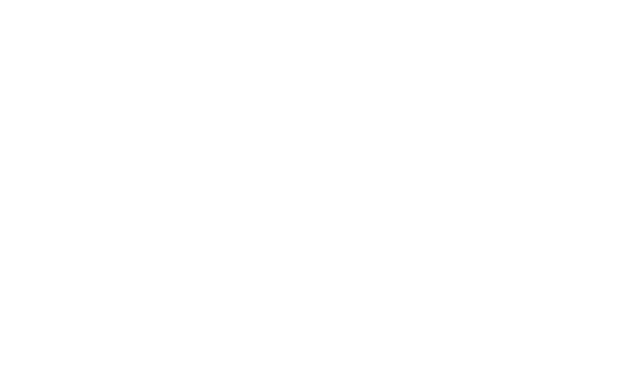
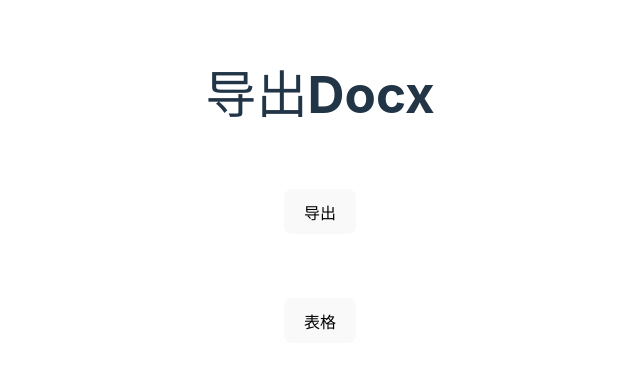
Before and after one commit to zylzh/docx-demo, a plain HTML site: page index.html in a window 1280 px wide. Shown: the whole page, without its empty margins (320-960 px from the left). Drawn offline with Linux system fonts and the light colour scheme; the site is published under a folder, as on GitHub Pages, so addresses that start at the root find nothing.

Commit message:
Update index.html
init

```diff
--- a/index.html
+++ b/index.html
@@ -5,8 +5,8 @@
     <link rel="icon" type="image/svg+xml" href="/vite.svg" />
     <meta name="viewport" content="width=device-width, initial-scale=1.0" />
     <title>Vite + Vue + TS</title>
-    <script type="module" crossorigin src="/assets/index-DOMQfseN.js"></script>
-    <link rel="stylesheet" crossorigin href="/assets/index-BkKQ3AQ0.css">
+    <script type="module" crossorigin src="./assets/index-DOMQfseN.js"></script>
+    <link rel="stylesheet" crossorigin href="./assets/index-BkKQ3AQ0.css">
   </head>
   <body>
     <div id="app"></div>
```
